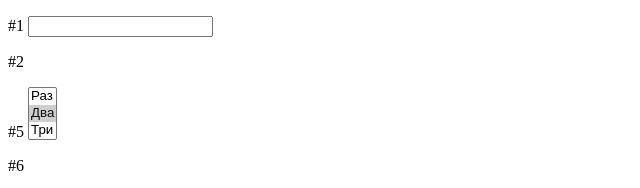
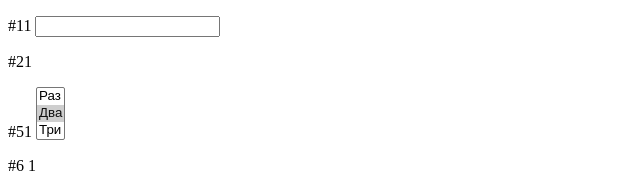
Before and after one commit to yakomak/project_petition2, a website: page datajson.html in a window 1280 px wide. Shown: the top 188 px of the page, without its empty margins (0-640 px from the left). Drawn offline with Linux system fonts and the light colour scheme.

Commit message:
пробуем изменить

```diff
--- a/datajson.html
+++ b/datajson.html
@@ -1,20 +1,20 @@
 <!doctype html>
 <html><head>
 <meta charset="utf-8">
-<title>Документ без названия</title>
+<title>Документ c названием</title>
 </head>
 <body>
 <form method="get">
-<p>#1
+<p>#11
 <input id = "t1" name = "text1"></input>
-<p>#2
-<p>#5
+<p>#21
+<p>#51
 <select size="3" multiple name="text5">
     <option value="Raz">Раз</option>
     <option selected value="Dva">Два</option>
     <option value="Tri">Три</option>
 </select></p>
- #6
+ #6  1
 <p><input name="text6" type="radio"  value="vasa"> Вася</p>
 <p><input name="text6" type="radio" value="peta"> Петя</p>
 <p><input type="submit" value="Кнопка">
```
